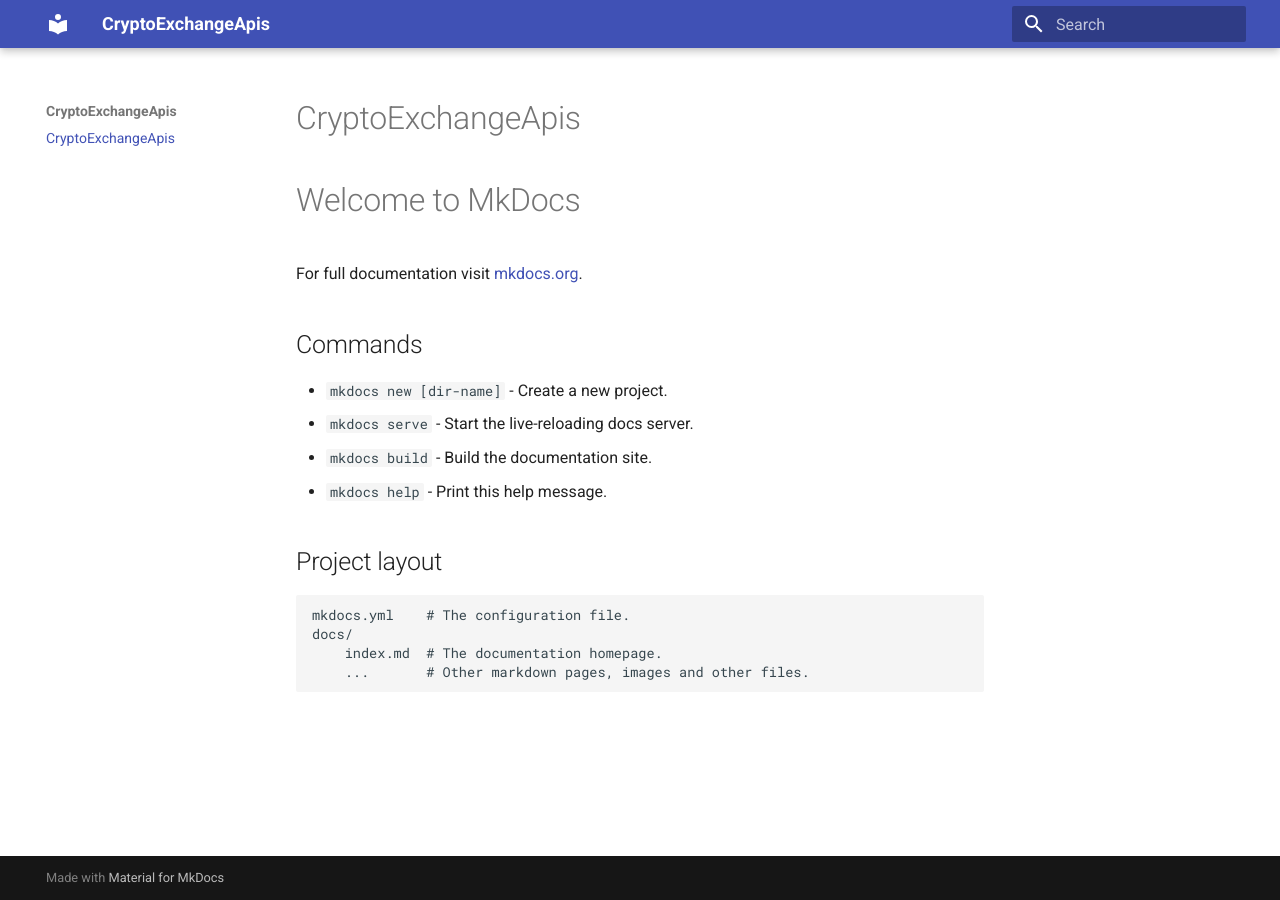
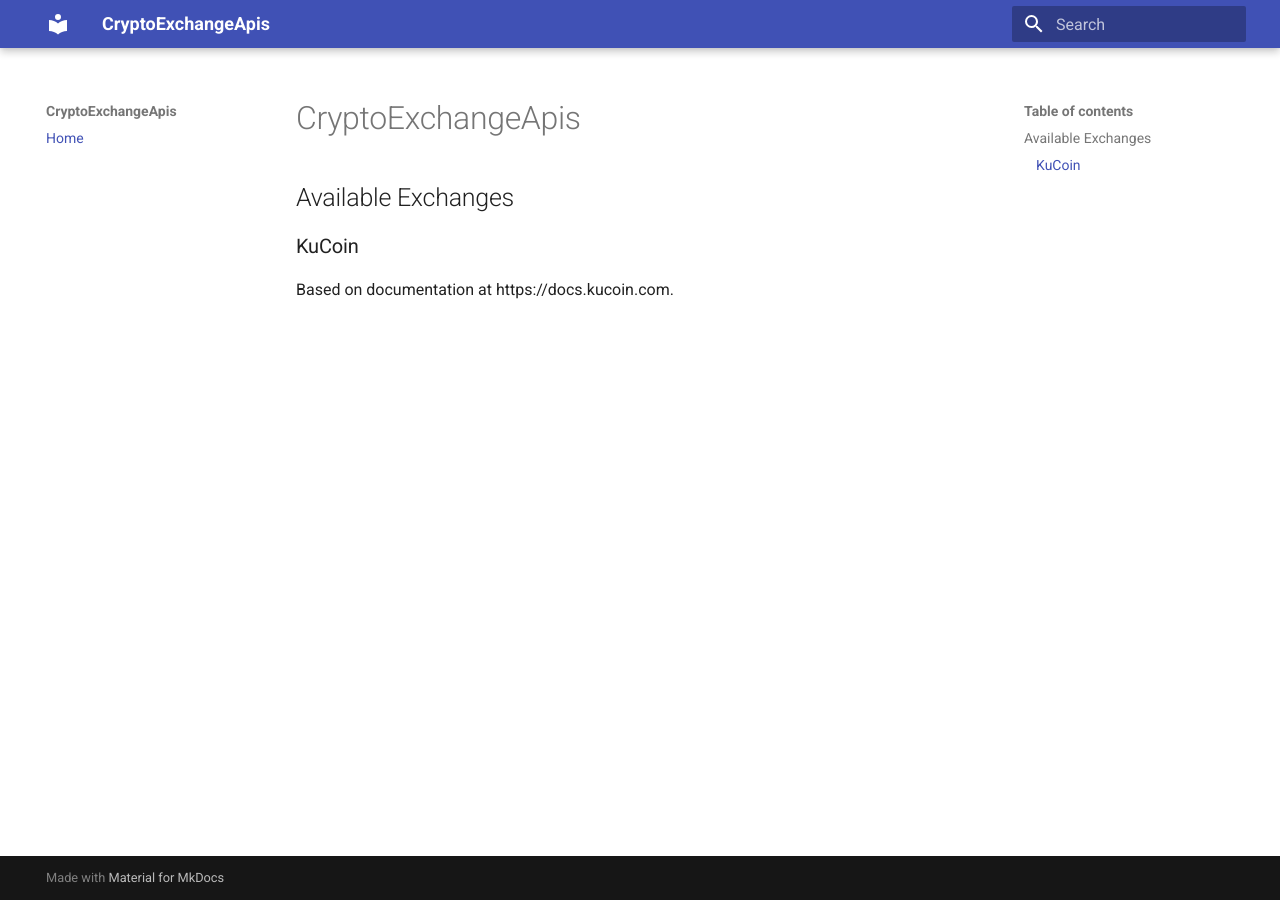
Before and after one commit to josiahwood/CryptoExchangeApis, an MkDocs documentation site: the page built from docs/index.md, in a window 1280 px wide. Built offline with MkDocs 1.6.1 and Material for MkDocs 9.7.7, drawn with Linux system fonts in a browser that asks for light colours.

Commit message:
updating documentation

```diff
--- a/docs/index.md
+++ b/docs/index.md
@@ -1,18 +1,6 @@
 # CryptoExchangeApis
-# Welcome to MkDocs
 
-For full documentation visit [mkdocs.org](https://mkdocs.org).
+## Available Exchanges
 
-## Commands
-
-* `mkdocs new [dir-name]` - Create a new project.
-* `mkdocs serve` - Start the live-reloading docs server.
-* `mkdocs build` - Build the documentation site.
-* `mkdocs help` - Print this help message.
-
-## Project layout
-
-    mkdocs.yml    # The configuration file.
-    docs/
-        index.md  # The documentation homepage.
-        ...       # Other markdown pages, images and other files.
+### KuCoin
+Based on documentation at https://docs.kucoin.com.
--- a/mkdocs.yml
+++ b/mkdocs.yml
@@ -2,3 +2,6 @@
 
 theme:
   name: 'material'
+
+nav:
+    - Home: index.md
```
